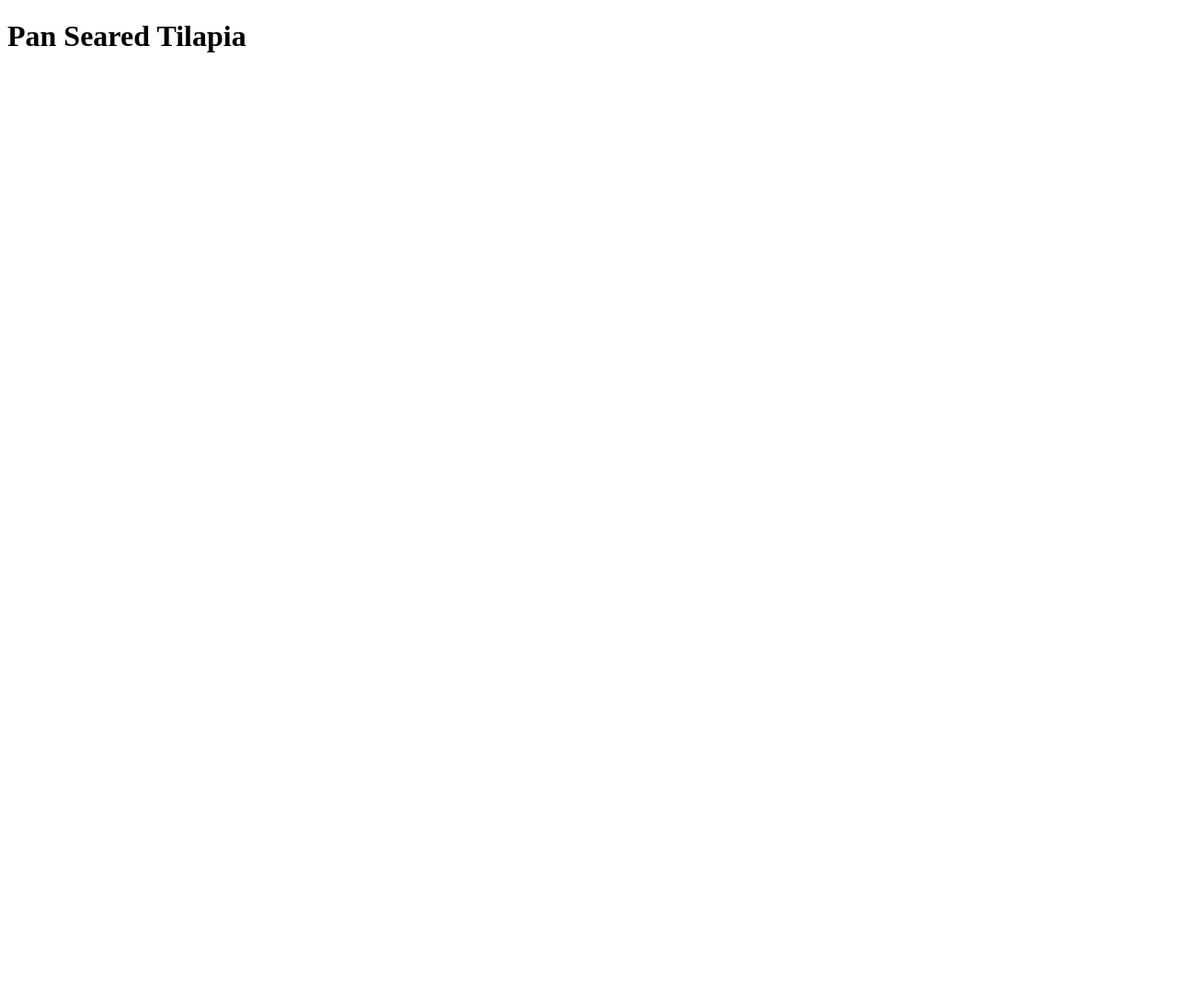
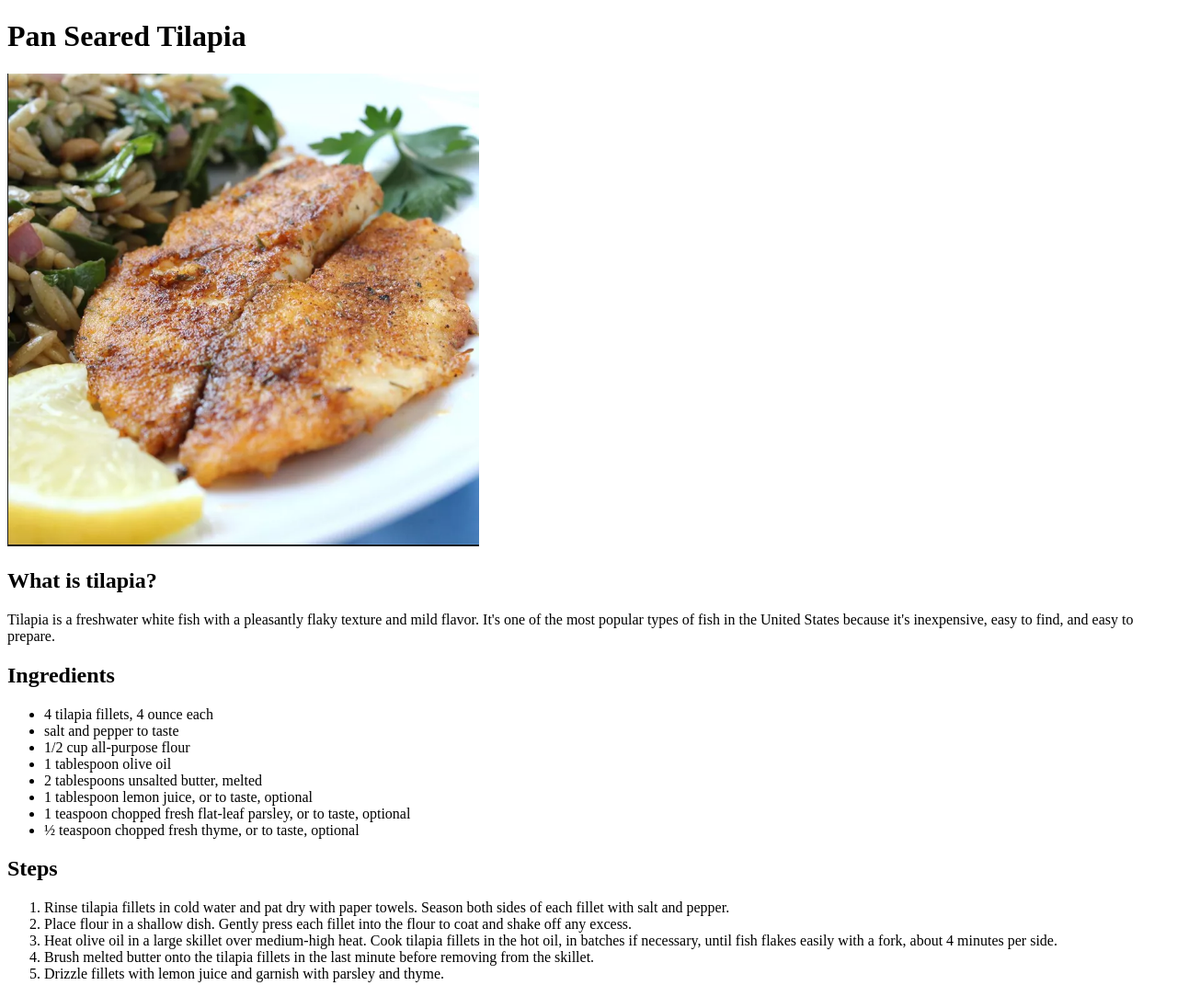
Before and after one commit to MuhammadAlvi03/odin-recipes, a plain HTML site: page recipes/tilapia.html in a window 1280 px wide. Shown: the whole page at 92% size. Before the commit the page ends 800 px from the top, so only its background shows below. Drawn offline with Linux system fonts and the light colour scheme.

Commit message:
Add tilapia page

```diff
--- a/recipes/tilapia.html
+++ b/recipes/tilapia.html
@@ -6,5 +6,27 @@
     </head>
     <body>
         <h1>Pan Seared Tilapia</h1>
+        <img src="../images/tilapia.png" alt="Picture of Cooked Tilapia">
+        <h2>What is tilapia?</h2>
+        <p>Tilapia is a freshwater white fish with a pleasantly flaky texture and mild flavor. It's one of the most popular types of fish in the United States because it's inexpensive, easy to find, and easy to prepare.</p>
+        <h2>Ingredients</h2>
+        <ul>
+            <li>4 tilapia fillets, 4 ounce each</li>
+            <li>salt and pepper to taste</li>
+            <li>1/2 cup all-purpose flour</li>
+            <li>1 tablespoon olive oil</li>
+            <li>2 tablespoons unsalted butter, melted</li>
+            <li>1 tablespoon lemon juice, or to taste, optional</li>
+            <li>1 teaspoon chopped fresh flat-leaf parsley, or to taste, optional</li>
+            <li>½ teaspoon chopped fresh thyme, or to taste, optional</li>
+        </ul>
+        <h2>Steps</h2>
+        <ol>
+            <li>Rinse tilapia fillets in cold water and pat dry with paper towels. Season both sides of each fillet with salt and pepper.</li>
+            <li>Place flour in a shallow dish. Gently press each fillet into the flour to coat and shake off any excess.</li>
+            <li>Heat olive oil in a large skillet over medium-high heat. Cook tilapia fillets in the hot oil, in batches if necessary, until fish flakes easily with a fork, about 4 minutes per side.</li>
+            <li>Brush melted butter onto the tilapia fillets in the last minute before removing from the skillet.</li>
+            <li>Drizzle fillets with lemon juice and garnish with parsley and thyme.</li>
+        </ol>
     </body>
 </html>
```
